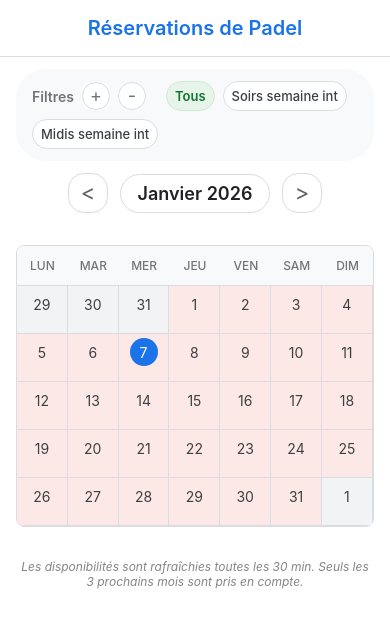
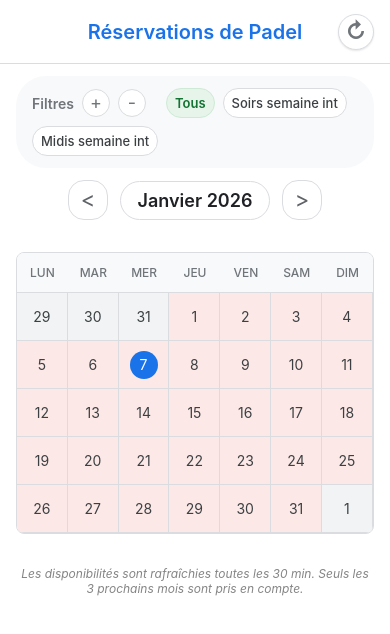
Before and after one commit to vuongDang/viva-padel, a React Native app in the folder mobile/: screen /Home in a window 390 px wide. Shown: the top 634 px of the page. Built offline with nearby package versions, Linux system fonts and the light colour scheme; no server answers.

Commit message:
mobile: improve UI

```diff
--- a/mobile/src/components/Calendar.js
+++ b/mobile/src/components/Calendar.js
@@ -17,11 +17,21 @@ export default function Calendar({ availabilities, currentMonthDate, onDateClick
 
     const days = [];
 
+    const today = new Date();
+    const todayDay = today.getDate();
+    const todayMonth = today.getMonth();
+    const todayYear = today.getFullYear();
+
     // Padding prev month
     for (let i = 0; i < firstDay; i++) {
+        const d = prevMonthLastDay - (firstDay - 1 - i);
+        const cellDate = new Date(year, month - 1, d);
+        const isToday = d === todayDay && cellDate.getMonth() === todayMonth && cellDate.getFullYear() === todayYear;
+
         days.push({
-            day: prevMonthLastDay - (firstDay - 1 - i),
+            day: d,
             isOtherMonth: true,
+            isToday,
             key: `prev-${i}`
         });
     }
@@ -36,10 +46,12 @@ export default function Calendar({ availabilities, currentMonthDate, onDateClick
         // Since logic is complex, let's assume `filterFn` returns boolean if date has availability
 
         const hasAvailability = filterFn ? filterFn(dateStr) : false;
+        const isToday = d === todayDay && month === todayMonth && year === todayYear;
 
         days.push({
             day: d,
             isOtherMonth: false,
+            isToday,
             hasAvailability,
             dateStr,
             key: `curr-${d}`
@@ -51,9 +63,13 @@ export default function Calendar({ availabilities, currentMonthDate, onDateClick
     const remainingCells = totalCellsSoFar % 7 === 0 ? 0 : 7 - (totalCellsSoFar % 7);
 
     for (let i = 1; i <= remainingCells; i++) {
+        const cellDate = new Date(year, month + 1, i);
+        const isToday = i === todayDay && cellDate.getMonth() === todayMonth && cellDate.getFullYear() === todayYear;
+
         days.push({
             day: i,
             isOtherMonth: true,
+            isToday,
             key: `next-${i}`
         });
     }
@@ -83,7 +99,7 @@ export default function Calendar({ availabilities, currentMonthDate, onDateClick
 }
 
 function DayCell({ item, onPress }) {
-    const isToday = !item.isOtherMonth && isItemsToday(item.day);
+    const isToday = item.isToday;
     const scaleValue = React.useRef(new Animated.Value(1)).current;
 
     const handlePressIn = () => {
@@ -127,16 +143,6 @@ function DayCell({ item, onPress }) {
     );
 }
 
-function isItemsToday(day) {
-    const today = new Date();
-    // Assuming hardcoded year logic from main.js? "2026, 0, 1"
-    // No, main.js compares with actual today.
-    return day === today.getDate() && today.getMonth() === 0 && today.getFullYear() === 2026;
-    // Wait, the main.js logic was:
-    // if (!isOtherMonth && day === today.getDate() && 2026 === today.getFullYear() && 0 === today.getMonth())
-    // This seems to imply current date in the app context is Jan 2026.
-    // I should replicate that logic or use actual date.
-}
 
 const styles = StyleSheet.create({
     container: {
@@ -173,7 +179,7 @@ const styles = StyleSheet.create({
         borderColor: theme.colors.border,
         padding: 4,
         alignItems: 'center',
-        justifyContent: 'flex-start', // Align content to top
+        justifyContent: 'center', // Center content
     },
     dayOtherMonth: {
         backgroundColor: '#f1f3f4',
@@ -190,7 +196,6 @@ const styles = StyleSheet.create({
         borderRadius: 14,
         alignItems: 'center',
         justifyContent: 'center',
-        marginBottom: 4,
     },
     dayNumber: {
         fontSize: 14,
--- a/mobile/src/components/Modals/CreateFilterModal.js
+++ b/mobile/src/components/Modals/CreateFilterModal.js
@@ -53,13 +53,14 @@ export default function CreateFilterModal({ visible, onClose, onCreate }) {
   };
 
   const handleSubmit = () => {
-    if (!name.trim()) {
+    const trimmed_name = name.trim();
+    if (trimmed_name) {
       Alert.alert("Incomplete Form", "Please enter a name for the filter.");
       return; // Stop the submission
     }
 
     const newFilter = {
-      name: name.trim(),
+      name: trimmed_name,
       types: { indoor, outdoor },
       weekdays: selectedDays,
       startTime: minutesToTime(timeRange[0]), // Convert back to string
--- a/mobile/src/screens/HomeScreen.js
+++ b/mobile/src/screens/HomeScreen.js
@@ -1,5 +1,5 @@
 import React, { useState, useEffect, useCallback } from "react";
-import { StyleSheet, View, Text, ScrollView, Alert } from "react-native";
+import { StyleSheet, View, Text, ScrollView, Alert, ActivityIndicator, TouchableOpacity } from "react-native";
 import { SafeAreaView } from "react-native-safe-area-context";
 import { theme } from "../styles/theme";
 import MonthNav from "../components/MonthNav";
@@ -17,6 +17,7 @@ export default function HomeScreen() {
     new Date(2026, 0, 1),
   );
   const [availabilities, setAvailabilities] = useState({});
+  const [loading, setLoading] = useState(false);
 
   const evening_week_filter = {
     id: "default-filter-evenings",
@@ -50,8 +51,8 @@ export default function HomeScreen() {
   const [selectedSlot, setSelectedSlot] = useState(null);
   const [createFilterVisible, setCreateFilterVisible] = useState(false);
 
-  useEffect(() => {
-    const fetchData = async () => {
+  const fetchData = useCallback(async () => {
+    setLoading(true);
     // Determine API URL based on platform
     const baseUrl = "https://xoi-lap-xuong.com";
     const apiUrl = `${baseUrl}/viva-padel/calendar`;
@@ -78,6 +79,7 @@ export default function HomeScreen() {
           `The server responded with an error (Status: ${response.status}).`,
           [{ text: "OK" }],
         );
+        setLoading(false);
         return;
       }
 
@@ -97,17 +99,21 @@ export default function HomeScreen() {
         );
       }
     } catch (networkError) {
-        console.error("Network error fetching data:", networkError.message);
+      console.error("Detailed Network Error:", networkError);
+      console.error("Network error message:", networkError.message);
       Alert.alert(
         "Connection Error",
-          "The server is not available. Please try again later.",
+        `The server is not available: ${networkError.message}. Please try again later.`,
         [{ text: "OK" }],
       );
+    } finally {
+      setLoading(false);
     }
-    };
+  }, []);
 
+  useEffect(() => {
     fetchData();
-  }, []);
+  }, [fetchData]);
 
   const handlePrevMonth = () => {
     setCurrentMonthDate(
@@ -187,7 +193,21 @@ export default function HomeScreen() {
   return (
     <SafeAreaView style={styles.container}>
       <View style={styles.header}>
+        <View style={styles.headerTitleContainer}>
           <Text style={styles.headerTitle}>Réservations de Padel</Text>
+        </View>
+        <TouchableOpacity
+          style={styles.refreshButton}
+          onPress={fetchData}
+          disabled={loading}
+          activeOpacity={0.7}
+        >
+          {loading ? (
+            <ActivityIndicator size="small" color={theme.colors.primary} />
+          ) : (
+            <Text style={styles.refreshIcon}>↻</Text>
+          )}
+        </TouchableOpacity>
       </View>
 
       <FilterBar
@@ -251,16 +271,48 @@ const styles = StyleSheet.create({
     backgroundColor: theme.colors.background,
   },
   header: {
-    padding: theme.spacing.m,
+    flexDirection: "row",
+    alignItems: "center",
+    justifyContent: "center",
+    height: 64,
+    paddingHorizontal: theme.spacing.m,
     borderBottomWidth: 1,
     borderBottomColor: theme.colors.border,
-    alignItems: "center",
     backgroundColor: theme.colors.background,
   },
   headerTitle: {
     color: theme.colors.primary,
     fontSize: theme.text.header.fontSize,
     fontWeight: theme.text.header.fontWeight,
+  },
+  headerTitleContainer: {
+    flex: 1,
+    alignItems: "center",
+    justifyContent: "center",
+  },
+  refreshButton: {
+    position: "absolute",
+    right: theme.spacing.m,
+    width: 36,
+    height: 36,
+    borderRadius: 18,
+    borderWidth: 1,
+    borderColor: theme.colors.border,
+    backgroundColor: theme.colors.background,
+    alignItems: "center",
+    justifyContent: "center",
+    // Shadow for a premium feel
+    elevation: 2,
+    shadowColor: "#000",
+    shadowOffset: { width: 0, height: 1 },
+    shadowOpacity: 0.1,
+    shadowRadius: 2,
+  },
+  refreshIcon: {
+    color: theme.colors.grayText,
+    fontSize: 22,
+    fontWeight: "bold",
+    marginTop: -2,
   },
   content: {
     padding: theme.spacing.m,
```
Lines whose indentation alone changed are shown as unchanged.
